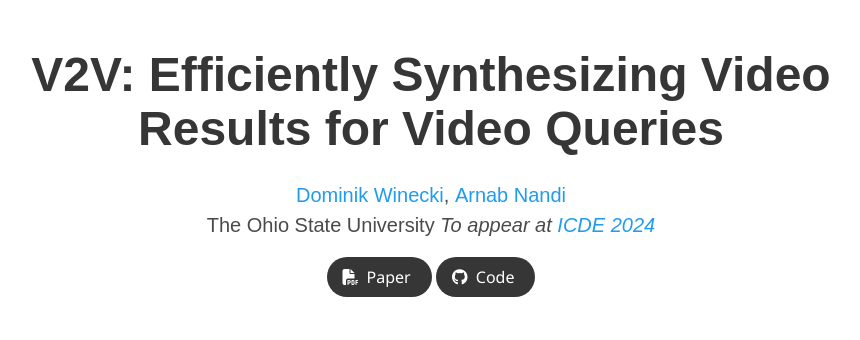
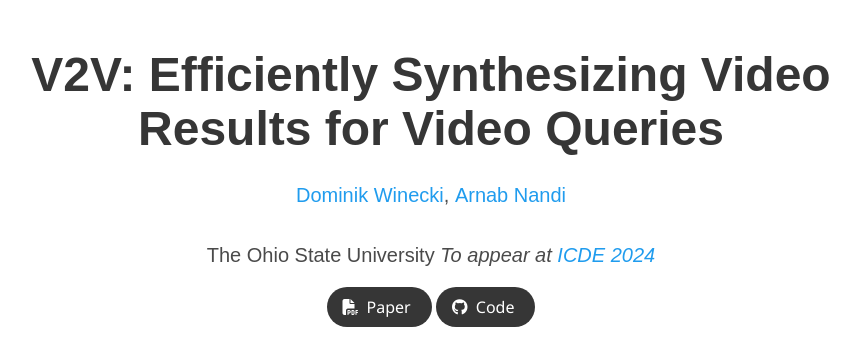
Before and after one commit to ixlab/v2v, a plain HTML site: page index.html in a window 1280 px wide. Shown: the top 340 px of the page, without its empty margins (209-1069 px from the left). Drawn offline with nearby package versions, Linux system fonts and the light colour scheme; some icons are missing; a web font is replaced by a local one.

Commit message:
Update index.html

```diff
--- a/index.html
+++ b/index.html
@@ -36,7 +36,7 @@
 
             <div class="is-size-5 publication-authors">
               <span class="author-block">The Ohio State University</span>
-              <p class="author-block"><em>To appear at <a href="https://icde2024.github.io/DEFT.html">ICDE 2024</a></em></p>
+              <p class="author-block"><br/><em>To appear at <a href="https://icde2024.github.io/DEFT.html">ICDE 2024</a></em></p>
             </div>
 
             <div class="column has-text-centered">
```
